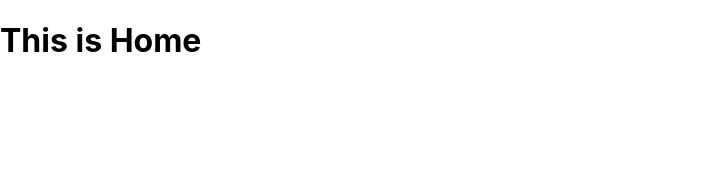
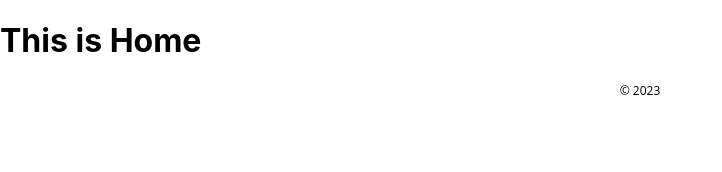
Before and after one commit to StephenLHChan/price-checking, a React (Create React App) app in the folder client-web/: page / in a window 1280 px wide. Shown: the top 172 px of the page, without its empty margins (0-722 px from the left). Built offline with nearby package versions, Linux system fonts and the light colour scheme.

Commit message:
create a footer component

```diff
--- a/client-web/src/App.tsx
+++ b/client-web/src/App.tsx
@@ -1,6 +1,7 @@
 import { BrowserRouter } from 'react-router-dom';
 import { ThemeProvider } from '@mui/material';
 
+import Footer from './components/footer';
 import theme from './themes';
 import Routes from './routes';
 
@@ -10,6 +11,7 @@ const App = () => {
       <BrowserRouter>
         <Routes />
       </BrowserRouter>
+      <Footer />
     </ThemeProvider>
   );
 };
--- /dev/null
+++ b/client-web/src/components/footer.tsx
@@ -0,0 +1,18 @@
+import { Box, Typography } from '@mui/material';
+
+const Footer = () => {
+  return (
+    <footer>
+      <Box
+        textAlign="center"
+        sx={{
+          backgroundColor: 'light grey',
+        }}
+      >
+        <Typography fontSize="0.75rem">&copy; {new Date().getFullYear()} </Typography>
+      </Box>
+    </footer>
+  );
+};
+
+export default Footer;
```
